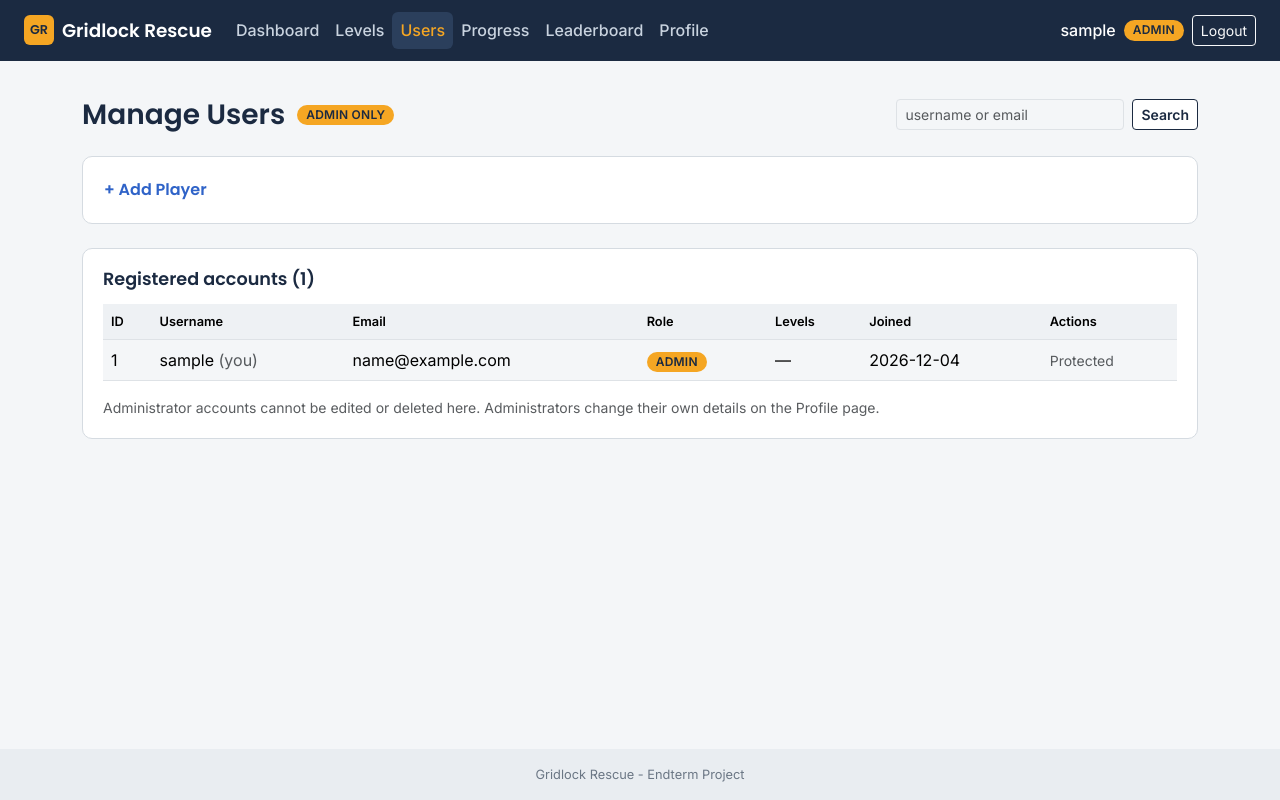
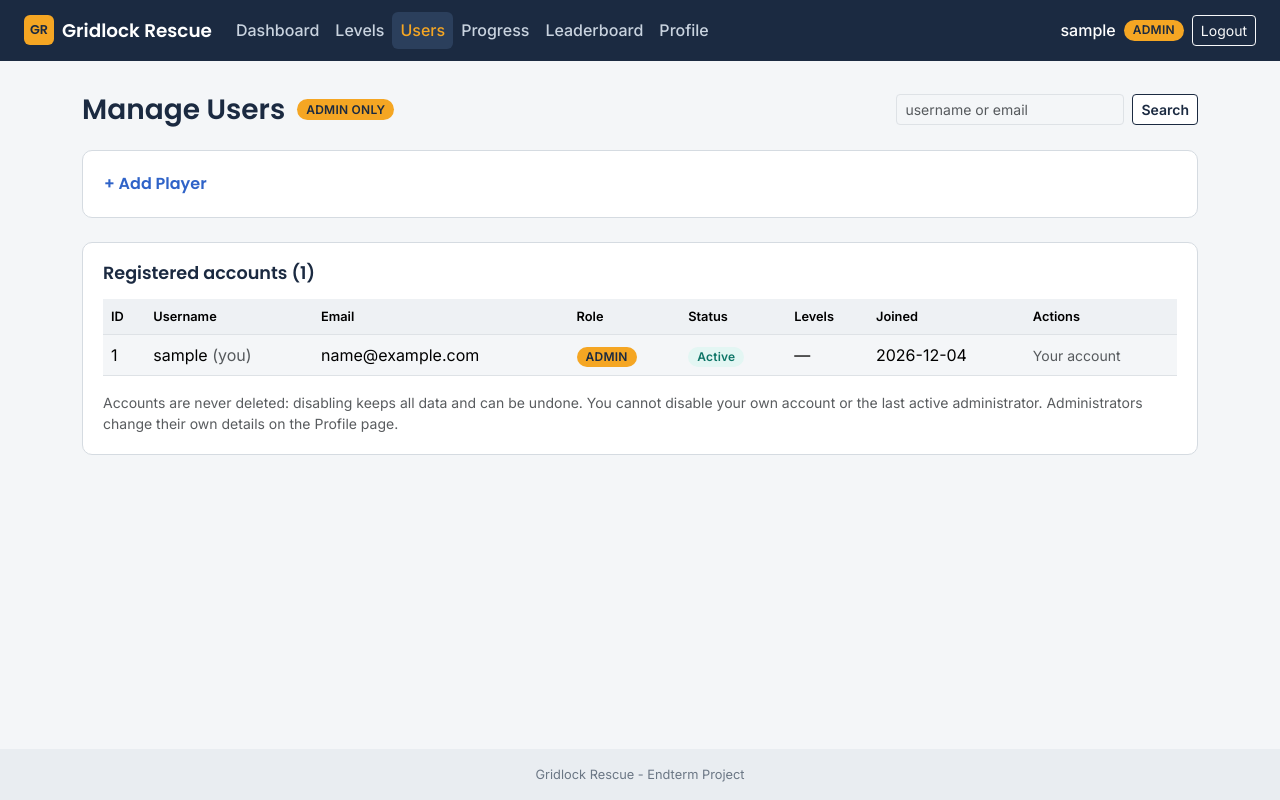
Before and after one commit to MilesSkol63/gridlock-rescue, a PHP site: page /users.php in a window 1280 px wide. Run offline with PHP 8.4, Linux system fonts and the light colour scheme; the visitor is signed in with stand-in values (Sample User, id 1); data comes from the database, SQL or seed files in the repository; both versions use the stored data as it was after the commit.

Commit message:
feat: replace user deletion with account disable and enable

```diff
--- a/assets/css/style.css
+++ b/assets/css/style.css
@@ -20,15 +20,10 @@
   --bs-link-color: #2f63c8;
 }
 
-html {
-  scroll-padding-top: 66px;
-}
-
 body {
   display: flex;
   flex-direction: column;
   min-height: 100vh;
-  padding-top: 66px;
 }
 h1,
 h2,
@@ -42,21 +37,11 @@ h3,
 }
 
 /* ---------- navbar ---------- */
-
-#main-nav {
-  position: fixed;
-  top: 0;
-  left: 0;
-  width: 100%;
-  z-index: 1030;
-}
-
 .navbar-gr {
   background: var(--gr-navy);
   padding-top: 0.65rem;
   padding-bottom: 0.65rem;
 }
-
 .navbar-gr .navbar-brand {
   color: #fff;
   font-size: 1.15rem;
@@ -251,10 +236,6 @@ button:focus-visible {
 }
 
 /* ---------- login / register ---------- */
-
-html #auth-header {
-  padding-top: 0;
-}
 .auth-topbar {
   background: var(--gr-navy);
   padding: 0.8rem 0;
@@ -907,3 +888,13 @@ html #auth-header {
     display: none;
   }
 }
+
+/* account status badges (users.php) */
+.badge-status-active {
+  background: #e3f6f3;
+  color: #0e7567;
+}
+.badge-status-disabled {
+  background: #fdece8;
+  color: #9b2c12;
+}
--- a/assets/js/app.js
+++ b/assets/js/app.js
@@ -1,12 +1,11 @@
 /**
- * assets/js/app.js  (NEW)  - small helpers shared by the management pages.
- *  1. Fills the shared confirmation dialog (includes/confirm_modal.php) from a button's data-* attributes.
- *  2. Draws the live layout preview on level_form.php (uses createEngine() from game.js).
+ * assets/js/app.js  (MODIFIED)  - small helper shared by the management pages.
+ * Fills the shared confirmation dialog (includes/confirm_modal.php) from a button's data-* attributes.
+ * (The old Sokoban layout preview was removed; the level editor now lives in assets/js/level-editor.js.)
  */
 document.addEventListener("DOMContentLoaded", function () {
   "use strict";
 
-  /* ---- 1. confirmation dialog ---- */
   var modal = document.getElementById("confirm-modal");
   if (modal) {
     modal.addEventListener("show.bs.modal", function (event) {
@@ -22,48 +21,10 @@ document.addEventListener("DOMContentLoaded", function () {
         button.getAttribute("data-action") || "";
       document.getElementById("confirm-id").value =
         button.getAttribute("data-id") || "";
-      document.getElementById("confirm-submit").textContent =
-        button.getAttribute("data-button") || "Confirm";
+      var submit = document.getElementById("confirm-submit");
+      submit.textContent = button.getAttribute("data-button") || "Confirm";
+      submit.className =
+        "btn " + (button.getAttribute("data-button-class") || "btn-danger");
     });
   }
-
-  /* ---- 2. level layout preview (read only; the server validates again when saving) ---- */
-  var area = document.getElementById("layout");
-  var preview = document.getElementById("layout-preview");
-  var note = document.getElementById("preview-note");
-  if (area && preview && typeof createEngine === "function") {
-    var drawPreview = function () {
-      var engine = createEngine(area.value);
-      preview.innerHTML = "";
-      if (engine.error) {
-        note.textContent = "Preview: " + engine.error;
-        return;
-      }
-      note.textContent =
-        engine.rows + " x " + engine.cols + " grid, preview only";
-      var cell = Math.max(14, Math.min(32, Math.floor(300 / engine.cols)));
-      preview.style.setProperty("--cols", engine.cols);
-      preview.style.setProperty("--cell", cell + "px");
-      var p = engine.getPlayer();
-      for (var r = 0; r < engine.rows; r++) {
-        for (var c = 0; c < engine.cols; c++) {
-          var div = document.createElement("div");
-          var cls = engine.isWall(r, c) ? "cell wall" : "cell floor";
-          if (engine.isTarget(r, c)) {
-            cls += " target";
-          }
-          if (engine.findBox(r, c) !== -1) {
-            cls += " box";
-          }
-          if (p.row === r && p.col === c) {
-            cls += " player";
-          }
-          div.className = cls;
-          preview.appendChild(div);
-        }
-      }
-    };
-    area.addEventListener("input", drawPreview);
-    drawPreview();
-  }
 });
--- a/database/import.php
+++ b/database/import.php
@@ -4,6 +4,7 @@
  * through the application's own MySQLi connection (works on Railway's private network).
  *     php database/import.php                      -> gridlock_rescue.sql (new OR existing database, safe to repeat)
  *     php database/import.php migrate_sliding.sql  -> only the Sokoban -> sliding-block migration
+ *     php database/import.php migrate_user_status.sql -> only the account status (disable/enable) migration
  * Safe to run again: tables use IF NOT EXISTS, the migration is guarded and the levels are skipped if present.
  */
 if (PHP_SAPI !== 'cli') {
@@ -14,7 +15,7 @@ if (PHP_SAPI !== 'cli') {
 require_once __DIR__ . '/../includes/config.php';
 require_once __DIR__ . '/../includes/db.php';
 
-$allowed = ['gridlock_rescue.sql', 'migrate_sliding.sql'];
+$allowed = ['gridlock_rescue.sql', 'migrate_sliding.sql', 'migrate_user_status.sql'];
 $file = $argv[1] ?? 'gridlock_rescue.sql';
 if (!in_array($file, $allowed, true)) {
     fwrite(STDERR, 'Unknown file. Use one of: ' . implode(', ', $allowed) . PHP_EOL);
--- a/includes/auth.php
+++ b/includes/auth.php
@@ -111,20 +111,35 @@ function redirect_if_logged_in()
  * Returns ['user_id', 'username', 'role'] or null (no session / account deleted / bad role).
  * The role and username in the session are refreshed from the database.
  */
+/** True when the last get_session_account() call found a DISABLED account (so callers can show the right message). */
+function account_was_disabled($set = null)
+{
+    static $flag = false;
+    if ($set !== null) {
+        $flag = (bool) $set;
+    }
+    return $flag;
+}
+
 function get_session_account()
 {
     global $conn;
 
+    account_was_disabled(false);
     if (empty($_SESSION['user_id'])) {
         return null;
     }
     $account = db_select_one(
         $conn,
-        'SELECT user_id, username, role FROM users WHERE user_id = ?',
+        'SELECT user_id, username, role, is_active FROM users WHERE user_id = ?',
         'i',
         [(int) $_SESSION['user_id']]
     );
     if ($account === null || !in_array($account['role'], ['user', 'admin'], true)) {
+        return null;
+    }
+    if ((int) $account['is_active'] !== 1) {
+        account_was_disabled(true);              // checked on EVERY request, so an open session ends immediately
         return null;
     }
     $_SESSION['username'] = $account['username'];
@@ -151,9 +166,14 @@ function require_login()
 
     $account = get_session_account();
     if ($account === null) {
+        $disabled = account_was_disabled();
         destroy_session();
         start_fresh_session();
-        set_flash('warning', 'Your session is no longer valid. Please log in again.');
+        if ($disabled) {
+            set_flash('danger', 'Your account has been disabled. Please contact an administrator.');
+        } else {
+            set_flash('warning', 'Your session is no longer valid. Please log in again.');
+        }
         redirect('index.php');
     }
     return $account;
--- a/includes/functions.php
+++ b/includes/functions.php
@@ -168,6 +168,76 @@ function get_level($conn, $level_id)
         'i',
         [(int) $level_id]
     );
+}
+
+/**
+ * Disables or enables an account (administrators use this instead of deleting users).
+ * Nothing is ever deleted: profile, password hash, role, progress and scores stay exactly as they are.
+ *
+ * All checks run INSIDE one transaction while the administrator rows are locked, so two administrators can never
+ * disable each other (or the last active administrator) at the same moment.
+ * Rules: the actor must be an active administrator; you cannot disable your own account; an administrator can only be
+ * disabled while another ACTIVE administrator remains.
+ * Returns ['ok' => bool, 'error' => string, 'message' => string].
+ */
+function set_account_active($conn, $actor_id, $target_id, $make_active)
+{
+    $actor_id = (int) $actor_id;
+    $target_id = (int) $target_id;
+    $result = ['ok' => false, 'error' => '', 'message' => ''];
+
+    try {
+        mysqli_begin_transaction($conn);
+
+        // lock all administrator rows in a fixed order, then the target row
+        $admins = db_select_all($conn, 'SELECT user_id, is_active FROM users WHERE role = \'admin\' ORDER BY user_id FOR UPDATE');
+        $target = db_select_one($conn, 'SELECT user_id, username, role, is_active FROM users WHERE user_id = ? FOR UPDATE', 'i', [$target_id]);
+
+        $actor_is_active_admin = false;
+        $other_active_admins = 0;
+        foreach ($admins as $admin) {
+            if ((int) $admin['user_id'] === $actor_id && (int) $admin['is_active'] === 1) {
+                $actor_is_active_admin = true;
+            }
+            if ((int) $admin['user_id'] !== $target_id && (int) $admin['is_active'] === 1) {
+                $other_active_admins++;
+            }
+        }
+
+        if (!$actor_is_active_admin) {
+            $result['error'] = 'Only an active administrator can change account status.';
+        } elseif ($target === null) {
+            $result['error'] = 'That account no longer exists.';
+        } elseif ($make_active && (int) $target['is_active'] === 1) {
+            $result['error'] = 'That account is already active.';
+        } elseif (!$make_active && (int) $target['is_active'] === 0) {
+            $result['error'] = 'That account is already disabled.';
+        } elseif (!$make_active && $target_id === $actor_id) {
+            $result['error'] = 'You cannot disable your own account.';
+        } elseif (!$make_active && $target['role'] === 'admin' && $other_active_admins < 1) {
+            $result['error'] = 'The last active administrator cannot be disabled.';
+        }
+
+        if ($result['error'] !== '') {
+            mysqli_rollback($conn);
+            return $result;
+        }
+
+        db_execute($conn, 'UPDATE users SET is_active = ? WHERE user_id = ?', 'ii', [$make_active ? 1 : 0, $target_id]);
+        mysqli_commit($conn);
+
+        $result['ok'] = true;
+        $result['message'] = $make_active
+            ? 'Account "' . $target['username'] . '" was enabled. The player can log in again and keeps all saved progress.'
+            : 'Account "' . $target['username'] . '" was disabled. It can no longer log in or use the site, and all data and progress are preserved.';
+        return $result;
+    } catch (mysqli_sql_exception $ex) {
+        mysqli_rollback($conn);
+        error_log('Gridlock Rescue: set_account_active failed: ' . $ex->getMessage());
+        $result['ok'] = false;
+        $result['error'] = 'The account status could not be changed. Please try again.';
+        return $result;
+    }
 }
 
 /** Number of different vehicles in a layout text (the rescue vehicle R included). */
--- a/save_progress.php
+++ b/save_progress.php
@@ -30,6 +30,9 @@ if ($_SERVER['REQUEST_METHOD'] !== 'POST') {
 
 $account = get_session_account();
 if ($account === null) {
+    if (account_was_disabled()) {
+        json_reply(403, false, 'Your account has been disabled. Please contact an administrator.');
+    }
     json_reply(401, false, 'Your session has expired. Please log in again.');
 }
 if (!csrf_header_is_valid()) {
--- a/users.php
+++ b/users.php
@@ -4,7 +4,8 @@
  *   Create: "Add Player" form (role is always 'user', same validators as register.php)
  *   Read  : searchable table of accounts
  *   Update: Edit button -> user_edit.php
- *   Delete: confirmation dialog -> POST delete_user
+ *   Status: Disable / Enable Account (confirmation dialog -> POST disable_user / enable_user).
+ *           Accounts are NEVER deleted here; disabling keeps every record (profile, progress, scores).
  */
 require_once 'includes/auth.php';
 
@@ -60,37 +61,20 @@ if ($_SERVER['REQUEST_METHOD'] === 'POST') {
         }
         $open_add_form = true;      // show the form again with the messages
 
-    } elseif ($action === 'delete_user') {
-        // ---------- DELETE (regular players only; progress rows go with them via ON DELETE CASCADE) ----------
+    } elseif ($action === 'disable_user' || $action === 'enable_user') {
+        // ---------- DISABLE / ENABLE (no data is deleted; all safety rules are enforced in set_account_active()) ----------
         $target_id = filter_var(post_string('id'), FILTER_VALIDATE_INT);
         if ($target_id === false || $target_id < 1) {
             set_flash('danger', 'Invalid account.');
-            redirect('users.php');
+        } else {
+            $outcome = set_account_active($conn, $my_id, $target_id, $action === 'enable_user');
+            if ($outcome['ok']) {
+                set_flash('success', $outcome['message']);
+            } else {
+                set_flash('danger', $outcome['error']);
+            }
         }
-        try {
-            mysqli_begin_transaction($conn);
-            $target = db_select_one($conn, 'SELECT user_id, username, role FROM users WHERE user_id = ? FOR UPDATE', 'i', [$target_id]);
-            if ($target === null) {
-                mysqli_rollback($conn);
-                set_flash('warning', 'That account no longer exists.');
-            } elseif ($target_id === $my_id) {
-                mysqli_rollback($conn);
-                set_flash('danger', 'You cannot delete your own account.');
-            } elseif ($target['role'] !== 'user') {
-                mysqli_rollback($conn);
-                set_flash('danger', 'Administrator accounts cannot be deleted here, so the last administrator can never be removed.');
-            } else {
-                $count = db_select_one($conn, 'SELECT COUNT(*) AS total FROM user_progress WHERE user_id = ?', 'i', [$target_id]);
-                db_execute($conn, "DELETE FROM users WHERE user_id = ? AND role = 'user'", 'i', [$target_id]);
-                mysqli_commit($conn);
-                set_flash('success', 'Player "' . $target['username'] . '" and ' . (int) $count['total'] . ' progress record(s) were deleted.');
-            }
-        } catch (mysqli_sql_exception $ex) {
-            mysqli_rollback($conn);
-            error_log('Gridlock Rescue: delete_user failed: ' . $ex->getMessage());
-            set_flash('danger', 'The account could not be deleted. Please try again.');
-        }
-        redirect('users.php');
+        redirect('users.php' . (isset($_GET['q']) && is_string($_GET['q']) && $_GET['q'] !== '' ? '?q=' . urlencode($_GET['q']) : ''));
     } else {
         set_flash('danger', 'Unknown action.');
         redirect('users.php');
@@ -106,7 +90,7 @@ if ($q !== '') {
     $like = '%' . addcslashes($q, '%_\\') . '%';          // % and _ typed by the admin are searched literally
     $users = db_select_all(
         $conn,
-        'SELECT u.user_id, u.username, u.email, u.role, u.created_at,
+        'SELECT u.user_id, u.username, u.email, u.role, u.is_active, u.created_at,
                 (SELECT COUNT(*) FROM user_progress p JOIN levels lv ON lv.level_id = p.level_id
                  WHERE p.user_id = u.user_id AND lv.game_type = \'sliding\') AS levels_done
          FROM users u WHERE u.username LIKE ? OR u.email LIKE ?
@@ -117,13 +101,14 @@ if ($q !== '') {
 } else {
     $users = db_select_all(
         $conn,
-        'SELECT u.user_id, u.username, u.email, u.role, u.created_at,
+        'SELECT u.user_id, u.username, u.email, u.role, u.is_active, u.created_at,
                 (SELECT COUNT(*) FROM user_progress p JOIN levels lv ON lv.level_id = p.level_id
                  WHERE p.user_id = u.user_id AND lv.game_type = \'sliding\') AS levels_done
          FROM users u ORDER BY u.user_id ASC LIMIT 200'
     );
 }
 $total_levels = count_sliding_levels($conn);
+$confirm_action_url = 'users.php' . ($q !== '' ? '?q=' . urlencode($q) : '');   // the confirmation dialog posts here, keeping the search
 
 $active_page = 'users';
 ?>
@@ -208,33 +193,42 @@ $active_page = 'users';
             <div class="table-responsive">
                 <table class="table gr-table align-middle mb-0">
                     <thead>
-                        <tr><th>ID</th><th>Username</th><th class="d-none d-md-table-cell">Email</th><th>Role</th>
+                        <tr><th>ID</th><th>Username</th><th class="d-none d-md-table-cell">Email</th><th>Role</th><th>Status</th>
                             <th class="d-none d-lg-table-cell">Levels</th><th class="d-none d-lg-table-cell">Joined</th><th>Actions</th></tr>
                     </thead>
                     <tbody>
     <?php foreach ($users as $row): ?>
-        <?php $is_player = ($row['role'] === 'user'); ?>
+        <?php $is_player = ($row['role'] === 'user'); $is_active = ((int) $row['is_active'] === 1); $is_me = ((int) $row['user_id'] === $my_id); ?>
                         <tr>
                             <td><?php echo (int) $row['user_id']; ?></td>
                             <td><?php echo e($row['username']); ?><?php echo ((int) $row['user_id'] === $my_id) ? ' <span class="text-muted">(you)</span>' : ''; ?></td>
                             <td class="d-none d-md-table-cell"><?php echo e($row['email']); ?></td>
                             <td><span class="badge <?php echo $is_player ? 'badge-role-player' : 'badge-role-admin'; ?>"><?php echo $is_player ? 'PLAYER' : 'ADMIN'; ?></span></td>
+                            <td><span class="badge <?php echo $is_active ? 'badge-status-active' : 'badge-status-disabled'; ?>"><?php echo $is_active ? 'Active' : 'Disabled'; ?></span></td>
                             <td class="d-none d-lg-table-cell"><?php echo $is_player ? (int) $row['levels_done'] . ' / ' . $total_levels : '&mdash;'; ?></td>
                             <td class="d-none d-lg-table-cell"><?php echo e(substr($row['created_at'], 0, 10)); ?></td>
                             <td>
+                                <div class="d-flex flex-wrap gap-1">
         <?php if ($is_player): ?>
-                                <div class="d-flex flex-wrap gap-1">
                                     <a class="btn btn-outline-navy btn-sm" href="user_edit.php?id=<?php echo (int) $row['user_id']; ?>">Edit</a>
                                     <a class="btn btn-outline-navy btn-sm" href="progress.php?user_id=<?php echo (int) $row['user_id']; ?>">Progress</a>
+        <?php endif; ?>
+        <?php if ($is_me): ?>
+                                    <span class="text-muted small align-self-center">Your account</span>
+        <?php elseif ($is_active): ?>
                                     <button type="button" class="btn btn-outline-danger btn-sm" data-bs-toggle="modal" data-bs-target="#confirm-modal"
-                                            data-action="delete_user" data-id="<?php echo (int) $row['user_id']; ?>"
-                                            data-title="Delete <?php echo e($row['username']); ?>?"
-                                            data-message="This permanently deletes the account and its <?php echo (int) $row['levels_done']; ?> saved progress record(s) (the database cascades the delete). This cannot be undone."
-                                            data-button="Delete account">Delete</button>
+                                            data-action="disable_user" data-id="<?php echo (int) $row['user_id']; ?>"
+                                            data-title="Disable <?php echo e($row['username']); ?>?"
+                                            data-message="<?php echo e($row['username']); ?> will be logged out on their next request and cannot log in until you enable the account again. Nothing is deleted: profile, progress and scores are kept."
+                                            data-button="Disable account" data-button-class="btn-danger">Disable Account</button>
+        <?php else: ?>
+                                    <button type="button" class="btn btn-outline-navy btn-sm" data-bs-toggle="modal" data-bs-target="#confirm-modal"
+                                            data-action="enable_user" data-id="<?php echo (int) $row['user_id']; ?>"
+                                            data-title="Enable <?php echo e($row['username']); ?>?"
+                                            data-message="<?php echo e($row['username']); ?> will be able to log in again and will keep all previous progress and scores."
+                                            data-button="Enable account" data-button-class="btn-primary">Enable Account</button>
+        <?php endif; ?>
                                 </div>
-        <?php else: ?>
-                                <span class="text-muted small">Protected</span>
-        <?php endif; ?>
                             </td>
                         </tr>
     <?php endforeach; ?>
@@ -242,7 +236,7 @@ $active_page = 'users';
                 </table>
             </div>
 <?php endif; ?>
-            <p class="text-muted small mt-3 mb-0">Administrator accounts cannot be edited or deleted here. Administrators change their own details on the Profile page.</p>
+            <p class="text-muted small mt-3 mb-0">Accounts are never deleted: disabling keeps all data and can be undone. You cannot disable your own account or the last active administrator. Administrators change their own details on the Profile page.</p>
         </section>
     </main>
 
```
Also changed, not shown: database/gridlock_rescue.sql (+13 -0 lines), database/migrate_user_status.sql (added, +19 -0 lines), index.php (+12 -6 lines), tests/account_status_logic.test.js (added, +76 -0 lines), tests/account_status_sql.test.js (added, +37 -0 lines), tests/php/account_status_test.php (added, +114 -0 lines), tests/run_all.js (+18 -6 lines), tests/sql_seed.test.js (+129 -29 lines), docs/README.md.
